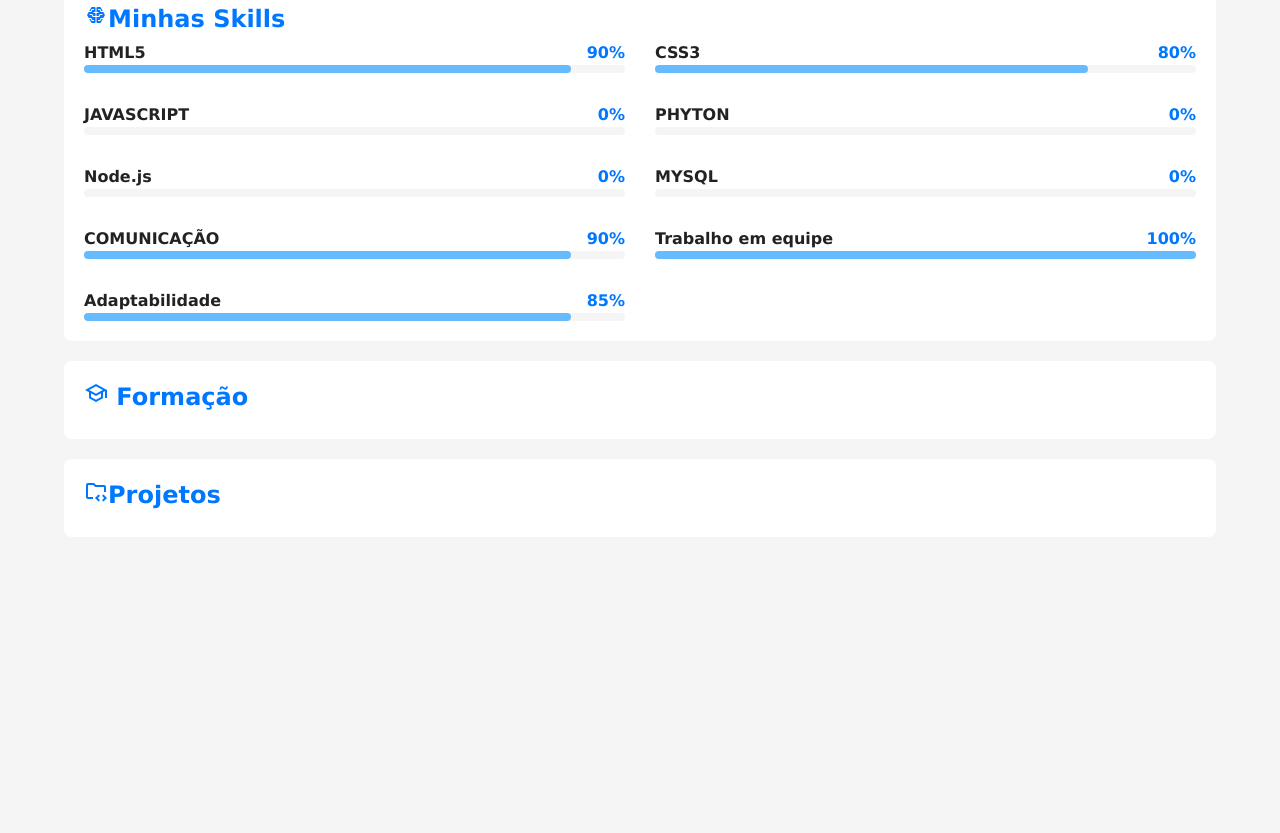
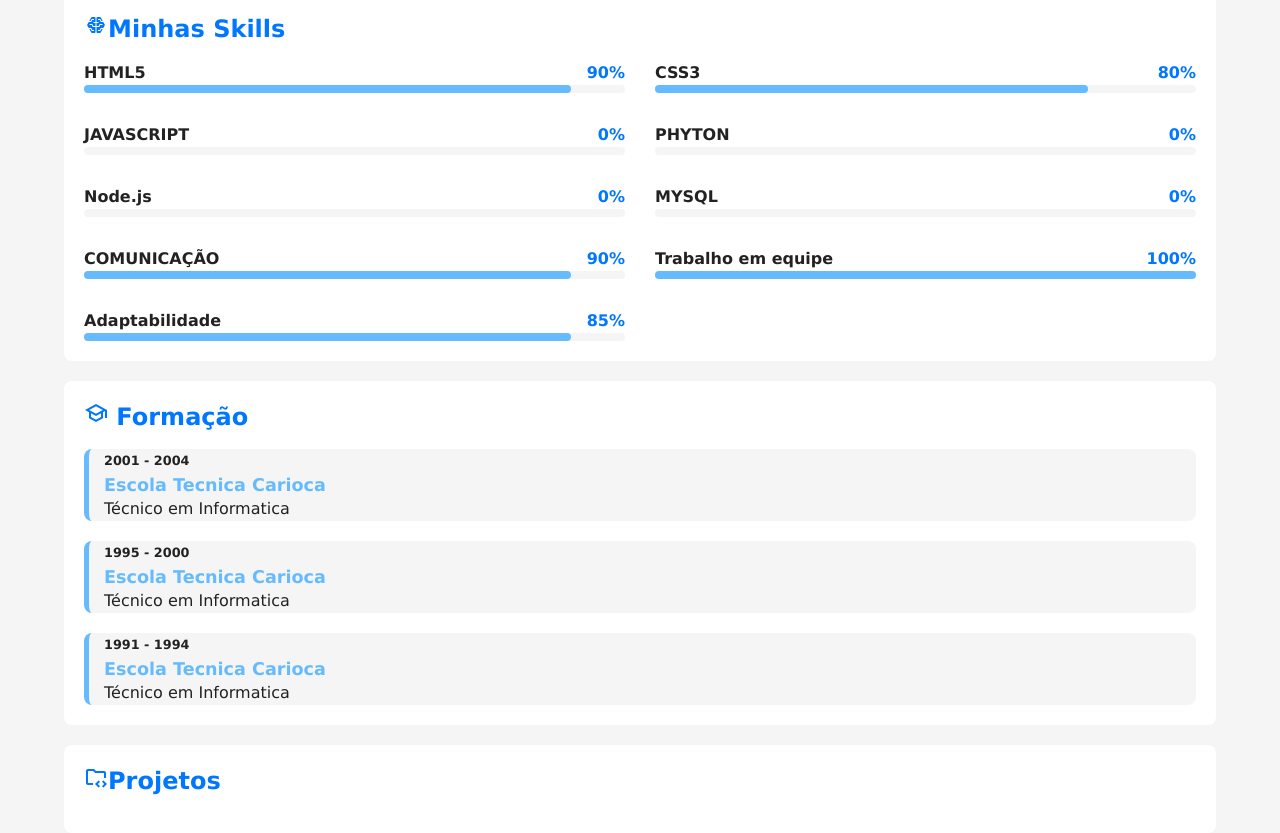
Before and after one commit to GabrielDiovanny/projeto-portfolio, a plain HTML site: page index.html in a window 1280 px wide. Shown: the part 1213-2046 px from the top of the page. Before the commit the page ends 1770 px from the top, so only its background shows below. Drawn offline with nearby package versions, Linux system fonts and the light colour scheme.

Commit message:
area de formações

```diff
--- a/estilos/style.css
+++ b/estilos/style.css
@@ -127,7 +127,7 @@
 
 article h2 {
   color: var(--destaque);
-  margin-bottom: 10px;
+  margin-bottom: 20px;
 }
 
 .video-container {
@@ -181,6 +181,37 @@
   border-radius: 4px;
 }
 
+#formacao-container {
+  display: flex;
+  flex-direction: column-reverse;
+  gap: 20px;
+}
+
+#formacao-container .curso {
+  background-color: var(--fundo-principal);
+  border-radius: 8px;
+  border-left: 5px solid var(--destaque-inverso);
+  padding-left: 15px;
+  transition: border-width 0.5s, border-color 0.5s;
+}
+
+#formacao-container .curso:hover {
+  border-left-width: 15px;
+  cursor: pointer;
+  border-color: var(--destaque);
+}
+
+#formacao-container .periodo {
+  font-size: 0.8em;
+  font-weight: bold;
+  color: var(--texto);
+}
+#formacao-container .instituicao {
+  color: var(--destaque-inverso);
+  font-size: 1.1em;
+}
+
+
 @media screen and (min-width: 768px) {
   #skill-container {
     grid-template-columns: 1fr 1fr;
--- a/index.html
+++ b/index.html
@@ -171,6 +171,32 @@
             </article><!-- fim do article#skills-->
             <article id="formacao">
                 <h2><span class="material-symbols-outlined">school</span> Formação</h2>
+
+
+                <div id="formacao-container">
+
+                        <div class="curso">
+                            <p class="periodo">1991 - 1994</p>
+                            <h3 class="instituicao">Escola Tecnica Carioca</h3>
+                            <p class="titulacao">Técnico em Informatica</p>
+                        </div>
+
+
+                        <div class="curso">
+                            <p class="periodo">1995 - 2000</p>
+                            <h3 class="instituicao">Escola Tecnica Carioca</h3>
+                            <p class="titulacao">Técnico em Informatica</p>
+                        </div>
+
+                        <div class="curso">
+                            <p class="periodo">2001 - 2004</p>
+                            <h3 class="instituicao">Escola Tecnica Carioca</h3>
+                            <p class="titulacao">Técnico em Informatica</p>
+                        </div>
+
+                </div>
+
+
             </article><!-- fim do article#formação-->
             <article id="projeto">
                 <h2><span class="material-symbols-outlined">folder_code</span>Projetos</h2>
```
